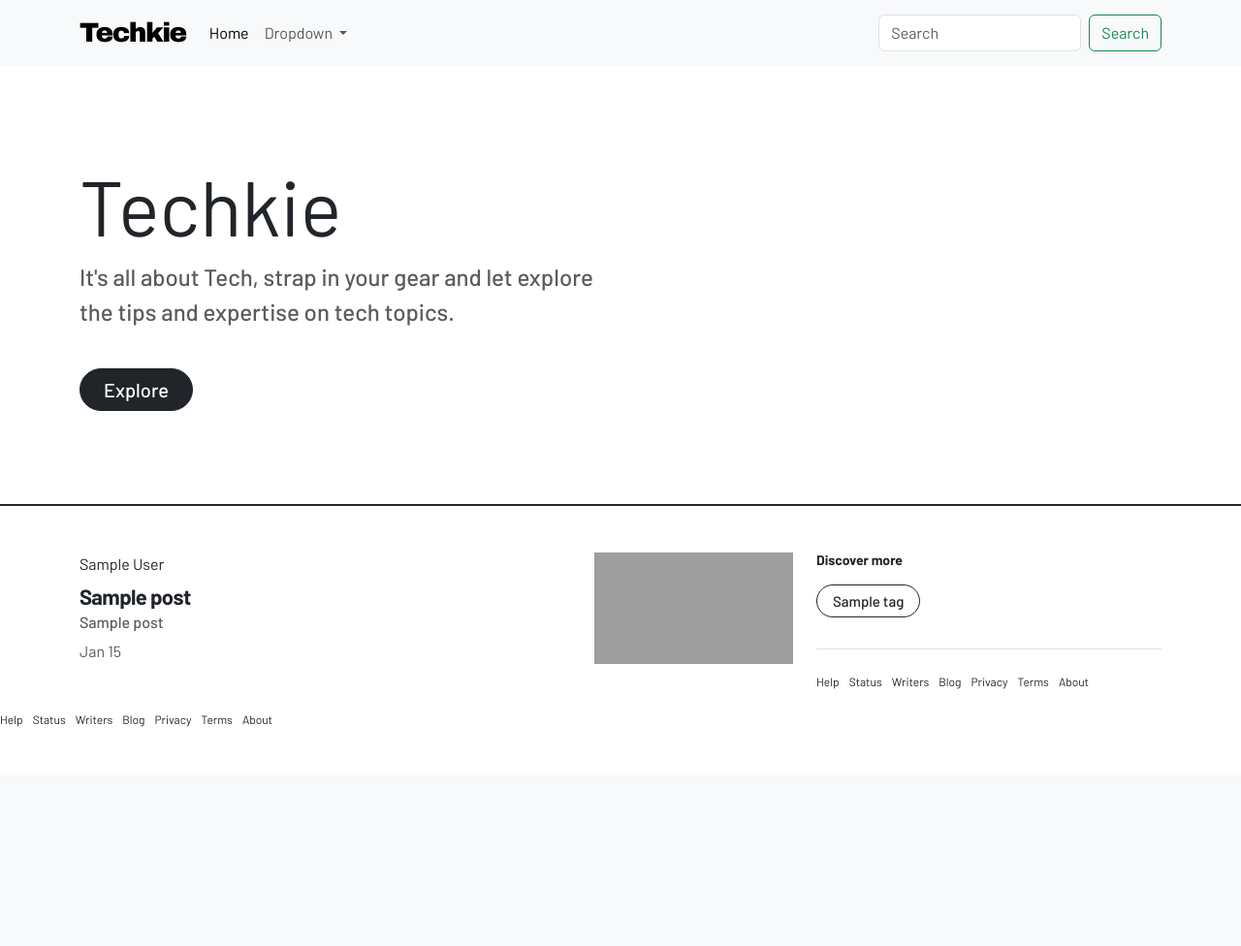
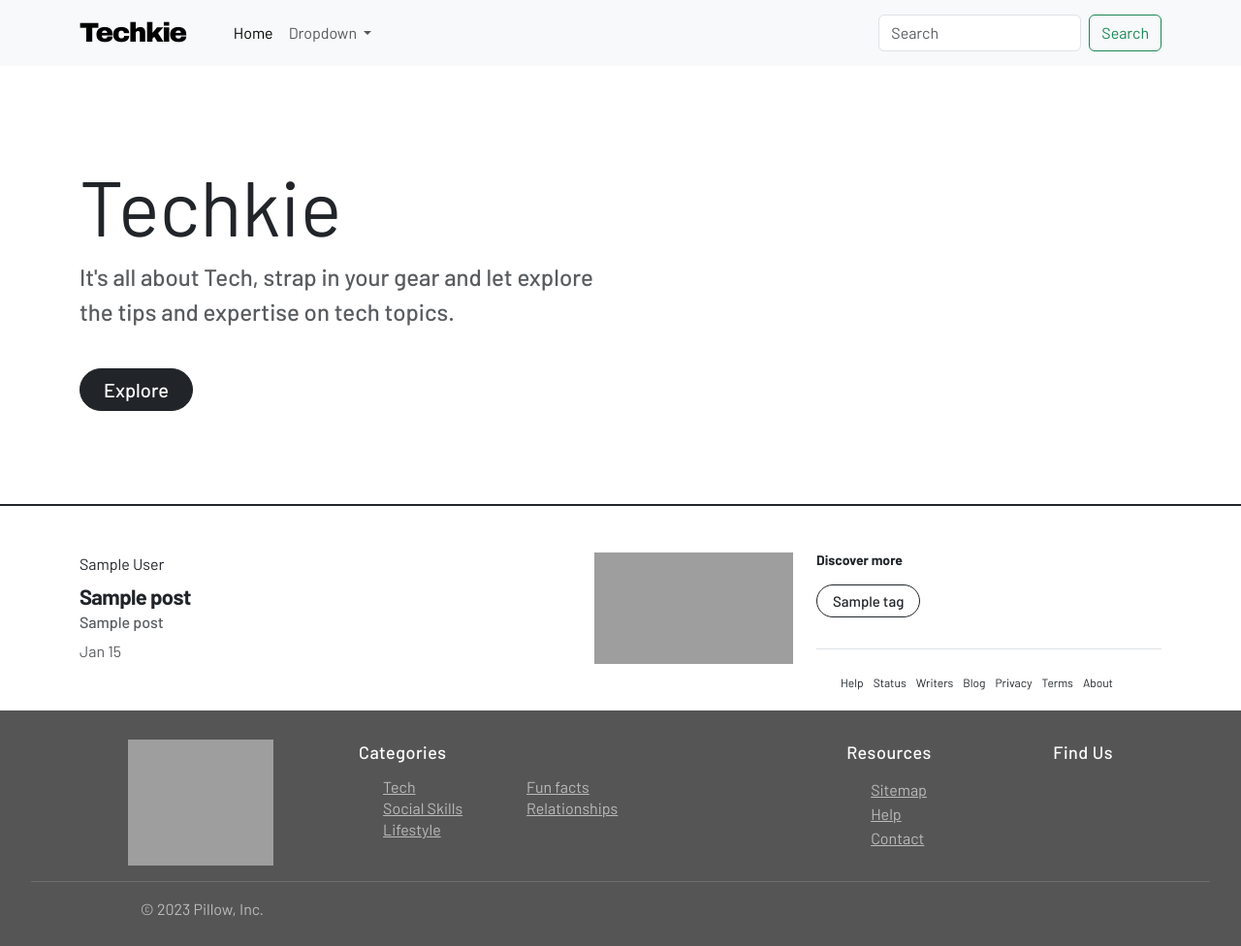
Before and after one commit to Kyoto321/django_website, a Django app: template mysite/mysite/templates/main/index.html in a window 1280 px wide. Shown: the whole page at 97% size. Before the commit the page ends 750 px from the top, so only its background shows below. Run offline with Django 4.2, Linux system fonts and the light colour scheme; the template is opened without the code that fills it: most values are stand-ins (such as "Sample title", 1, 10 or a date in 2020); some libraries are stand-ins or nearby versions; grey boxes are pictures that could not be loaded.

Commit message:
deploying the website

```diff
--- a/mysite/mysite/static/css/main.css
+++ b/mysite/mysite/static/css/main.css
@@ -49,3 +49,223 @@
         font-size: 0.8125rem;
     }
 }
+
+
+.footer {
+    -webkit-box-sizing: border-box;
+    box-sizing: border-box;
+    display: -webkit-box;
+    display: -ms-flexbox;
+    display: flex;
+    -webkit-box-orient: vertical;
+    -webkit-box-direction: normal;
+    -ms-flex-flow: column wrap;
+    flex-flow: column wrap;
+    -webkit-box-align: center;
+    -ms-flex-align: center;
+    align-items: center;
+    background: #555;
+    position: relative;
+    padding: 30px 2.5vw 10px;
+}
+
+.footer .footer-row {
+    width: 100%;
+    max-width: 1016px;
+    display: -webkit-box;
+    display: -ms-flexbox;
+    display: flex;
+    -webkit-box-pack: justify;
+    -ms-flex-pack: justify;
+    justify-content: space-between;
+  }
+
+.footer .footer-row .robot-icon {
+    background: url("./index.png");
+      background-position-x: 0%;
+      background-position-y: 0%;
+      background-repeat: repeat;
+    background-repeat: no-repeat;
+    background-position: 0 0;
+    height: 130px;
+    width: 150px;
+    margin-right: 10px;
+  }
+
+.footer .footer-row .footer-categories {
+width: 300px;
+}
+
+.footer .footer-row .footer-categories {
+width: 425px;
+}
+
+.footer .title {
+    color: #fff;
+    font-size: 18px;
+    display: inline-block;
+    margin-bottom: 12px;
+    font-weight: 500;
+    letter-spacing: 0.5px;
+  }
+
+.footer .footer-row .footer-categories-links {
+    width: 280px;
+    -webkit-columns: 2;
+    -moz-columns: 2;
+    columns: 2;
+  }
+
+.li {
+    line-height: normal;
+  }
+  li {
+    line-height: 20px;
+  }
+
+.footer li a {
+    color: #bbb;
+    line-height: 21px;
+    padding: 2px 0;
+    display: inline-block;
+  }
+
+.footer li a .category-icon {
+    font-size: 20px;
+    margin-top: -3px;
+    margin-right: 12px;
+  }
+
+.footer .footer-row .footer-resources {
+    width: 135px;
+  }
+
+.footer .title {
+    color: #fff;
+    font-size: 18px;
+    display: inline-block;
+    margin-bottom: 12px;
+    font-weight: 500;
+    letter-spacing: 0.5px;
+  }
+
+.footer .footer-row .footer-find-us {
+    width: 190px;
+    -webkit-justify-self: flex-end;
+    justify-self: flex-end;
+  }
+
+.footer .title {
+    color: #fff;
+    font-size: 18px;
+    display: inline-block;
+    margin-bottom: 12px;
+    font-weight: 500;
+    letter-spacing: 0.5px;
+  }
+
+.footer .footer-row .footer-find-us ul {
+    display: -webkit-box;
+    display: -ms-flexbox;
+    display: flex;
+    -webkit-box-pack: justify;
+    -ms-flex-pack: justify;
+    justify-content: space-between;
+  }
+
+.li {
+    margin: 0 5px 0 0;
+}
+
+.footer li a {
+    color: #bbb;
+    line-height: 21px;
+    padding: 2px 0;
+    display: inline-block;
+  }
+
+.footer .footer-rule {
+    width: 100%;
+
+}
+
+
+.footer .footer-rule hr {
+    border-top-width: 1px;
+    border-bottom-width: 0;
+    border-color: #bbb;
+  }
+
+.footer .footer-row-bottom {
+    max-width: 100%;
+    -ms-flex-wrap: wrap;
+    flex-wrap: wrap;
+  }
+
+.footer .footer-row {
+    width: 100%;
+    max-width: 1016px;
+    display: -webkit-box;
+    display: -ms-flexbox;
+    display: flex;
+    -webkit-box-pack: justify;
+    -ms-flex-pack: justify;
+    justify-content: space-between;
+}
+
+.footer .footer-row .footer-links {
+    margin: 0 1vw;
+    -webkit-box-pack: center;
+    -ms-flex-pack: center;
+    justify-content: center;
+  }
+
+.footer .footer-row .footer-links {
+    display: -webkit-box;
+    display: -ms-flexbox;
+    display: flex;
+    width: 100%;
+    -webkit-box-pack: justify;
+    -ms-flex-pack: justify;
+    justify-content: space-between;
+    color: #bbb;
+    -ms-flex-wrap: wrap;
+    flex-wrap: wrap;
+}
+
+.p, td, th {
+    margin: 3px 0 10px;
+  }
+
+.footer .footer-row .footer-links-list {
+    display: -webkit-box;
+    display: -ms-flexbox;
+    display: flex;
+    margin: 0 15px;
+
+  }
+
+.ol, ul {
+    list-style: none outside none;
+    margin: 0;
+    padding: 0;
+  }
+  ol, ul {
+    padding: 0;
+    margin: 0 0 10px 25px;
+  }
+
+.li {
+    line-height: normal;
+  }
+
+.footer li a {
+  color: #bbb;
+  line-height: 21px;
+  padding: 2px 0;
+  display: inline-block;
+}
+
+.footer .footer-row .footer-links-list .divider {
+    margin: 0 5px;
+  }
--- a/mysite/mysite/templates/base/footer.html
+++ b/mysite/mysite/templates/base/footer.html
@@ -1,15 +1,15 @@
 <style>
-    .footer .nav-link {
+    .foot .nav-link {
         padding: 0px 10px 5px 0px;
     }
 
-    .footer a {
+    .foot a {
         color: inherit;
     }
 </style>
 
 <footer>
-    <ul class="nav fw-50 fs-12 footer">
+    <ul class="nav fw-50 fs-12 foot">
         <li class="nav-item">
             <a class="nav-link" href="#">Help</a>
         </li>
--- /dev/null
+++ b/mysite/mysite/templates/base/sec_footer.html
@@ -0,0 +1,76 @@
+<footer class="footer footer-desktop">
+    <div class="footer-row footer-row-top">
+        <div class="footer-robot robot-icon robot-icon-"></div>
+        <div class="footer-categories">
+            <span class="title">Categories</span>
+            <ul class="footer-categories-links">
+
+                <li class="circuits "><a href="#">
+                        <div class="category-icon icon-category-circuits"></div>Tech
+                    </a></li>
+                <li class="workshop "><a href="#">
+                        <div class="category-icon icon-category-workshop"></div>Social Skills
+
+                    </a></li>
+                <li class="living "><a href="Lifestyle">
+                        <div class="category-icon icon-category-living"></div>Lifestyle
+                    </a></li>
+                <li class="outside "><a href="/outside/">
+                        <div class="category-icon icon-category-outside"></div>Fun facts
+                    </a></li>
+                <li class="teachers "><a href="/teachers/">
+                        <div class="category-icon icon-category-teachers"></div>Relationships
+                    </a></li>
+            </ul>
+        </div>
+
+        <div class="footer-resources">
+            <span class="title">Resources</span>
+            <ul>
+                <li>
+                    <a href="/sitemap/">Sitemap</a>
+                </li>
+
+                <li>
+                    <a href="/how-to-write-a-great-instructable/">Help</a>
+                </li>
+
+                <li><a href="/contact/">Contact</a>
+                </li>
+            </ul>
+        </div>
+
+        <div>
+            <span class="title">Find Us</span>
+            <ul>
+                <li><a class="instagram" href="#" title="Instagram">
+                        <i class="topIcon fab fa-instagram-square"></i>
+                    </a>
+                </li>
+
+
+
+                <li><a class="facebook" href="#" title="Facebook">
+                        <i class="topIcon fab fa-facebook-square"></i>
+                    </a>
+                </li>
+
+                <li><a class="twitter" href="#" title="Twitter">
+                        <i className="topIcon fab fa-twitter-square"></i>
+                    </a>
+                </li>
+            </ul>
+        </div>
+
+    </div>
+    <div class="footer-rule">
+        <hr />
+    </div>
+
+    <div class="footer-row footer-row-bottom">
+        <div class="footer-links">
+            <p>© 2023 Pillow, Inc.</p>
+
+        </div>
+    </div>
+</footer>
--- a/mysite/mysite/templates/main/components/post-list-elements.html
+++ b/mysite/mysite/templates/main/components/post-list-elements.html
@@ -1,8 +1,7 @@
 {% for post in posts %}
 <a href="{{ post.get_absolute_url }}" class="text-decoration-none">
     {% if forloop.last %}
-    <div class="card border-0 pb-3 pb-sm-5 hx-get=" {% url "homepage" %}?page={{ page_obj.number|add:1 }}"
-        hx-trigger="revealed" hx-swap="afterend">
+    <div class="card border-0 pb-3 pb-sm-5 hx-get=" {% url "homepage" %}?page={{ page_obj.number|add:1 }}">
         {% else %}
         <div class="card border-0 pb-3 pb-sm-5">
             {% endif %}
--- a/mysite/mysite/templates/main/index.html
+++ b/mysite/mysite/templates/main/index.html
@@ -21,5 +21,5 @@
         </div>
     </div>
 </div>
-{% include 'base/footer.html' %}
+{% include 'base/sec_footer.html' %}
 {% endblock %}
```
Also changed, not shown: mysite/main/views.py (+15 -0 lines), mysite/mysite/settings/base.py (+14 -0 lines).
